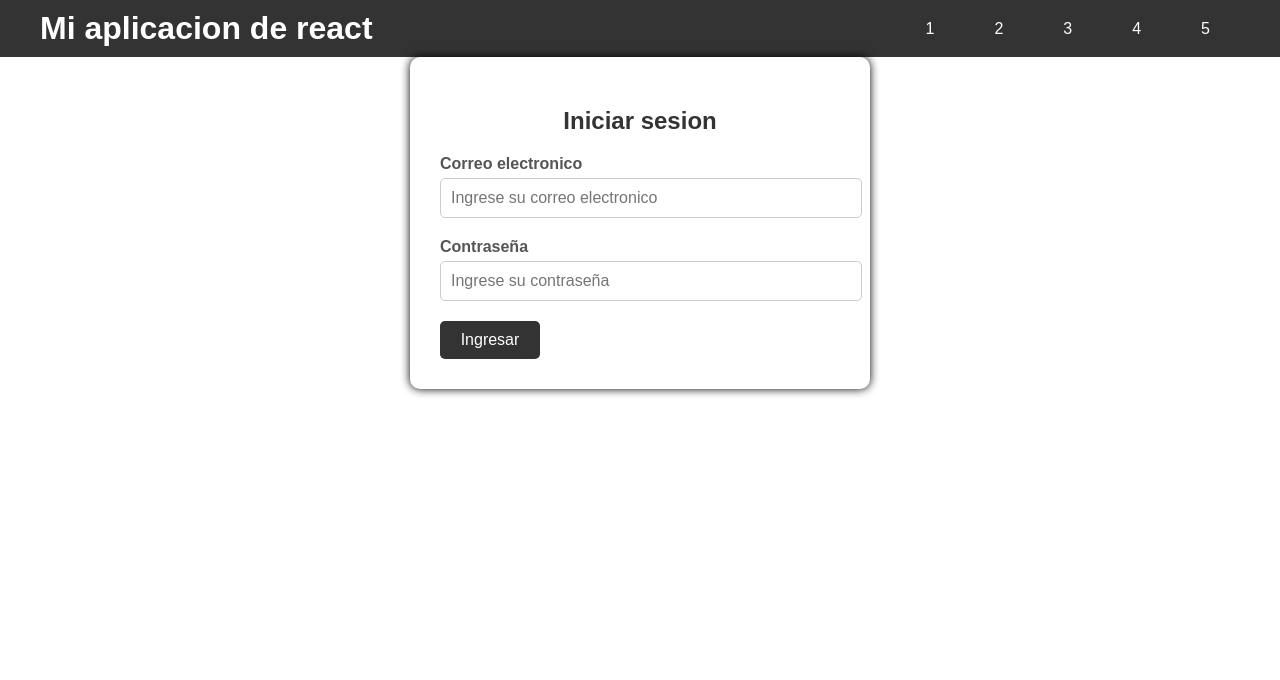
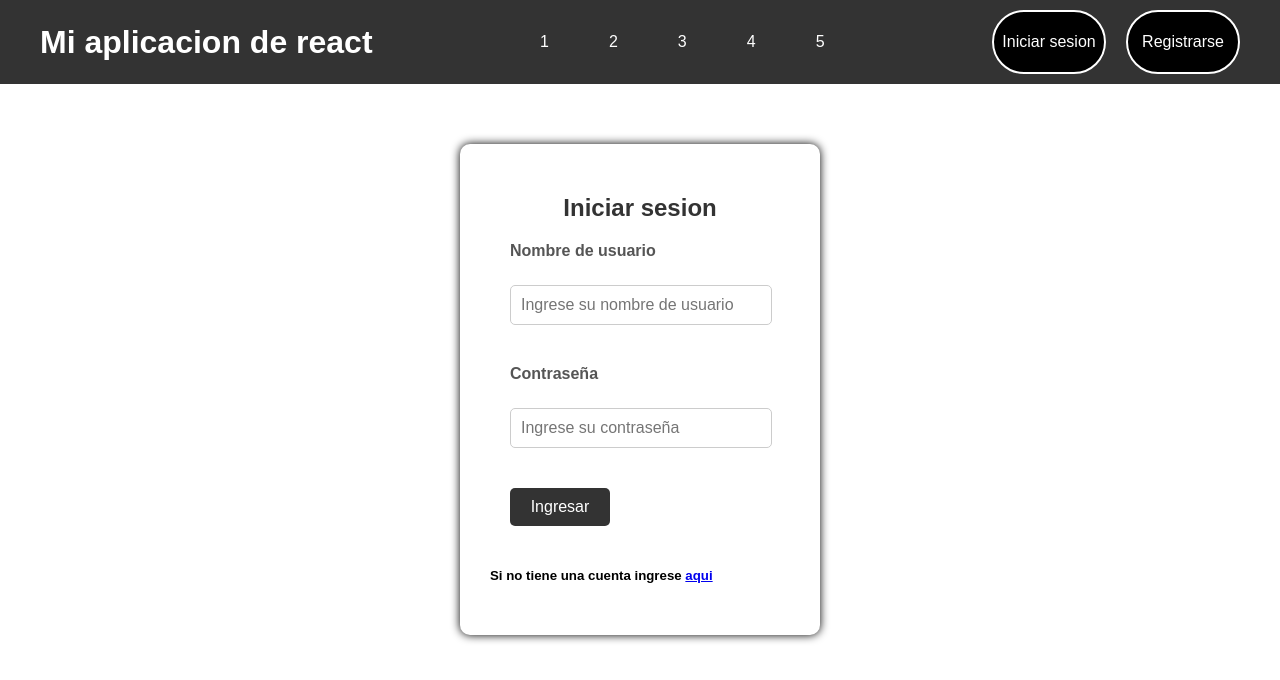
Before and after one commit to rodri364/ejemplo, a React (Create React App) app in the folder react-app/mi-app-react/: page / in a window 1280 px wide. Shown: the top 680 px of the page. Built offline with nearby package versions, Linux system fonts and the light colour scheme.

Commit message:
Agregamos un html de registro, agregamos dos botones en el header, y mejoramos el inicio de sesion

```diff
--- a/react-app/mi-app-react/src/App.css
+++ b/react-app/mi-app-react/src/App.css
@@ -20,8 +20,58 @@ header{
   align-items: center;
   max-width: 1200px;
   margin: 0 auto;
+  /*padding: 0 20px;*/
+}
+
+.header-container nav{
+  display: flex;
+  justify-content: space-between;
+  align-items: center;
+  max-width: 1200px;
+  margin: 0 auto;
   padding: 0 20px;
 }
+
+
+.boton1{
+  color: white;
+  background-color: black;
+  border-radius: 200px;
+  margin-right: 20px;
+  width: 100px;
+  text-align: center;
+  border: 2px solid white;
+  padding: 5px;
+}
+.boton2{
+  background-color: black;
+  color: white;
+  border-radius: 200px;
+  width: 100px;
+  text-align: center;
+  border: 2px solid white;
+  padding: 5px;
+}
+
+.a{
+  color: white;
+  text-decoration: none;
+}
+
+.boton1:hover{
+  background-color: white;
+  color: black;
+  border: 2px solid black;
+}
+.boton2:hover{
+  background-color: white;
+  color: black;
+  border: 2px solid black;
+}
+.a:hover{
+  color: black;
+}
+
 
 .titulo h1{
   margin: 0;
@@ -66,24 +116,28 @@ main{
 .login-container{
   background-color: white;
   padding: 30px;
+  margin-top: 60px;
   border-radius: 10px;
   box-shadow: 0 0 10px rgba(0,0,0,1);
-  max-width: 400px;
+  max-width: 300px;
   width: 100%;
 }
 .login-form h2{
+  margin: 20px;
   margin-bottom: 20px;
   color: #333;
   text-align: center;
 }
 .login-form label{
+  margin: 20px;
   display: block;
   margin-bottom: 5px;
   color: #555;
   font-weight: bold;
 }
 .login-form input{
-  width: 100%;
+  margin: 20px;
+  width: 80%;
   padding: 10px;
   margin-bottom: 20px;
   font-size: 16px;
@@ -91,6 +145,7 @@ main{
   border-radius: 5px;
 }
 .login-form button{
+  margin: 20px;
   width: 100px;
   padding: 10px;
   font-size: 16px;
--- a/react-app/mi-app-react/src/App.js
+++ b/react-app/mi-app-react/src/App.js
@@ -17,17 +17,21 @@ function App(props) {
             <li><a href="#">5</a></li>
         </ul>
         </nav>
+
+        <div class="boton1"><p><a class="a" href="index.html">Iniciar sesion</a></p></div>
+        <div class="boton2"><p><a class="a" href="registro.html">Registrarse</a></p></div>
         </div>
     </header>
         <main>
             <div class="login-container">
                 <form class="login-form">
                     <h2>Iniciar sesion</h2>
-                    <label for="email">Correo electronico</label>
-                    <input type="email" id="email" name="email" alt="Correo electronico" placeholder="Ingrese su correo electronico" required />
+                    <label for="username">Nombre de usuario</label>
+                    <input type="username" id="username" name="username" alt="Nombre de usuario" placeholder="Ingrese su nombre de usuario" required />
                     <label for="password">Contraseña</label>
                     <input type="password" id="password" name="password" alt="Contraseña" placeholder="Ingrese su contraseña" required />
                     <button type="submit">Ingresar</button>
+                    <h5>Si no tiene una cuenta ingrese <a href="registro.html">aqui</a></h5>
                 </form>
             </div>
         </main>
```
Also changed, not shown: 2 other files (tests, documents, lock files or other folders). Lines whose indentation alone changed are shown as unchanged.
